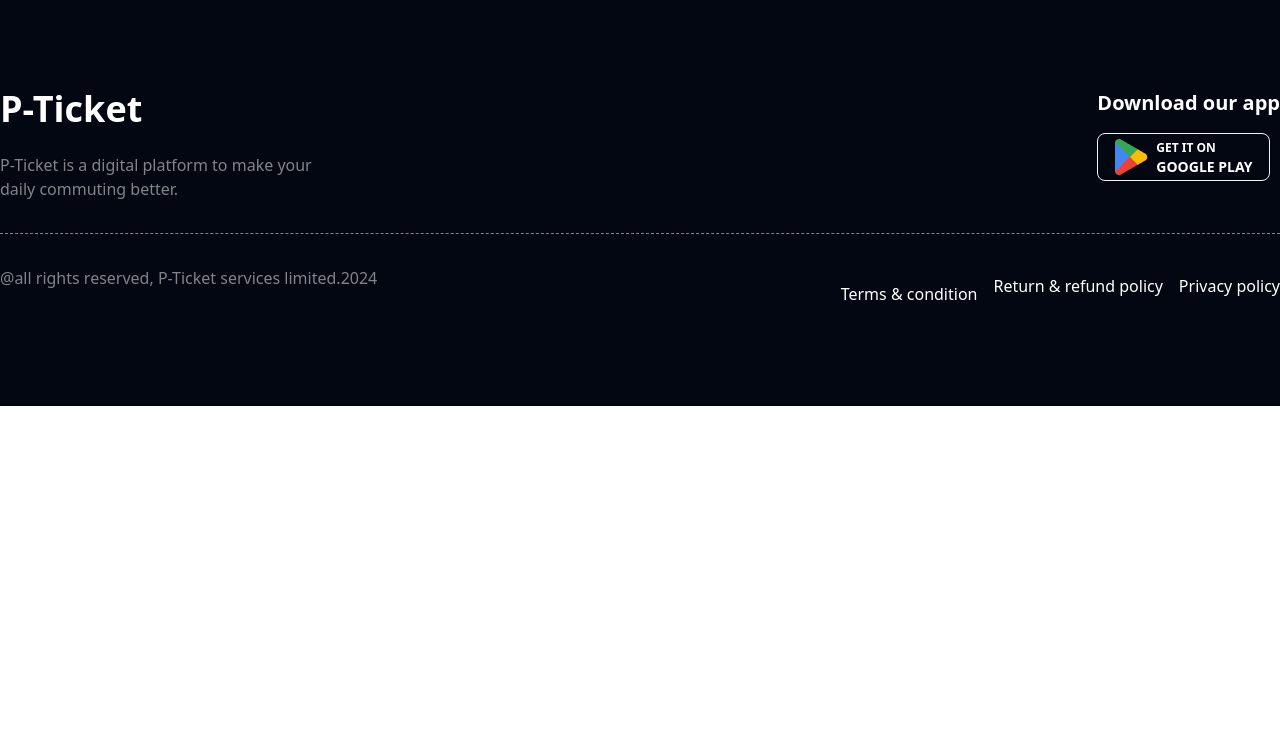
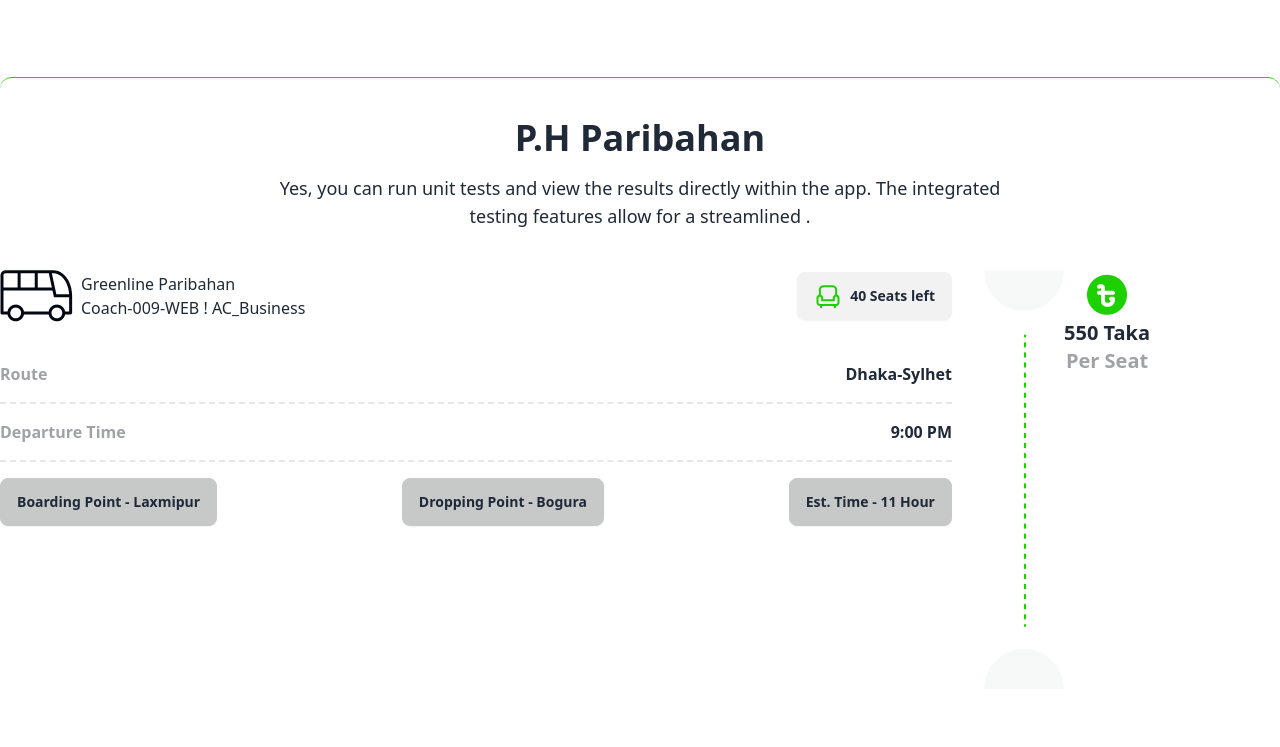
Before and after one commit to tanvirsiraj/smart-ticketing, a plain HTML site: page index.html in a window 1280 px wide. Shown: the part 1113-1860 px from the top of the page. Before the commit the page ends 1519 px from the top, so only its background shows below. Drawn offline with nearby package versions, Linux system fonts and the light colour scheme.

Commit message:
ph paribahan added

```diff
--- a/index.html
+++ b/index.html
@@ -106,6 +106,70 @@
         <button class="btn btn-outline text-[#1DD100]">See All Offers</button>
       </div>
     </section>
+    <!-- p.h Paribahan section  -->
+    <section class="rounded-t-xl border-t border-[#1DD100]">
+      <div class="max-w-7xl mx-auto">
+        <div class="text-center max-w-3xl mx-auto my-10">
+          <h1 class="text-2xl lg:text-4xl font-semibold">P.H Paribahan</h1>
+          <p class="lg:text-lg mt-4">
+            Yes, you can run unit tests and view the results directly within the
+            app. The integrated testing features allow for a streamlined .
+          </p>
+        </div>
+        <div class="grid grid-cols-1 lg:grid-cols-4 gap-8">
+          <div class="col-span-3">
+            <div class="flex justify-between items-center">
+              <div class="flex items-center gap-2">
+                <img src="./images/bus-logo.png" alt="" />
+                <div>
+                  <h3>Greenline Paribahan</h3>
+                  <p>Coach-009-WEB ! AC_Business</p>
+                </div>
+              </div>
+              <div>
+                <button class="btn">
+                  <img src="./images/seat-green.png" alt="" />
+                  <p><span id="seat-left">40</span> Seats left</p>
+                </button>
+              </div>
+            </div>
+            <div
+              class="flex justify-between items-center mt-10 border-b-2 border-dashed mb-4"
+            >
+              <h4 class="mb-4 text-[#03071260] font-semibold">Route</h4>
+              <p class="mb-4 font-semibold">Dhaka-Sylhet</p>
+            </div>
+            <div
+              class="flex justify-between items-center border-b-2 border-dashed mb-4"
+            >
+              <h4 class="mb-4 text-[#03071260] font-semibold">
+                Departure Time
+              </h4>
+              <p class="mb-4 font-semibold">9:00 PM</p>
+            </div>
+            <div class="flex justify-between items-center">
+              <button class="btn btn-active">Boarding Point - Laxmipur</button>
+              <button class="btn btn-active">Dropping Point - Bogura</button>
+              <button class="btn btn-active">Est. Time - 11 Hour</button>
+            </div>
+          </div>
+
+          <div class="col-span-1 flex items-start">
+            <div>
+              <img src="./images/info-devider.png" alt="" />
+            </div>
+            <div class="flex flex-col justify-start items-center">
+              <img src="./images/fare.png" alt="" />
+              <p class="text-center font-bold text-xl">
+                550 Taka <br />
+                <span class="text-[#03071260]">Per Seat</span>
+              </p>
+            </div>
+          </div>
+        </div>
+      </div>
+    </section>
+
     <footer class="bg-[#030712] text-white">
       <div class="lg:w-[1280px] px-2 lg:px-0 py-[50px] lg:py-[100px] mx-auto">
         <div class="flex flex-col lg:flex-row justify-between items-start">
--- a/style.css
+++ b/style.css
@@ -3,3 +3,6 @@
   padding: 0;
   box-sizing: border-box;
 }
+section {
+  margin-bottom: 80px;
+}
```
